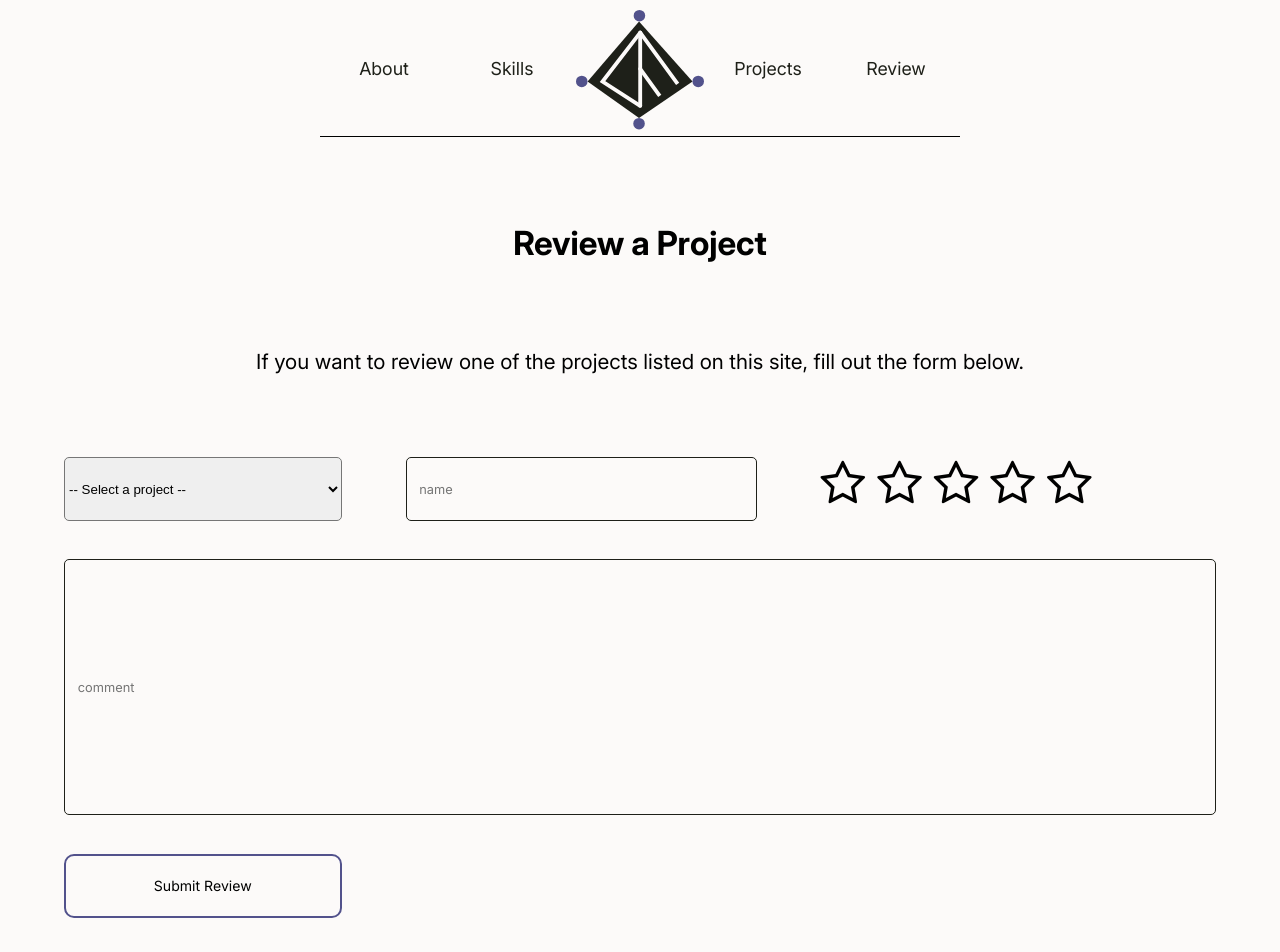
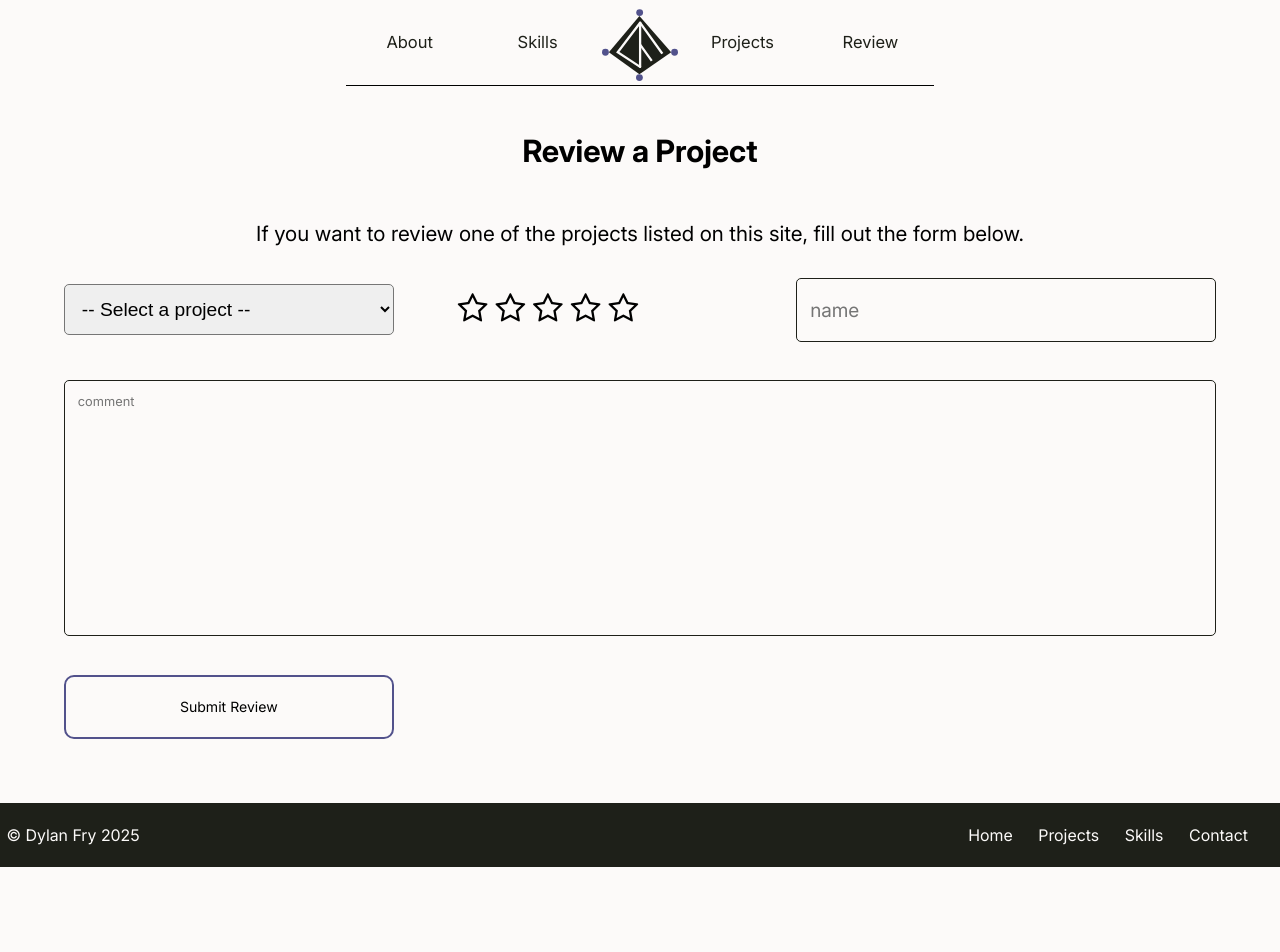
Before and after one commit to Heavy-Horn/Personal-Portfolio, a website with bundled scripts: page pages/review.html in a window 1280 px wide. Shown: the top 952 px of the page. After the commit the page ends 867 px from the top, so only its background shows below. Built offline with nearby package versions, Linux system fonts and the light colour scheme.

Commit message:
Fixed some sizing issues

```diff
--- a/components/footer/footer.css
+++ b/components/footer/footer.css
@@ -1,17 +1,3 @@
-footer {
-    background-color: #1E2019;
-    width: 98%;
-    display: inline-flex;
-    padding: 1%;
-}
-
-footer p {
-    width: 100%;
-    font-family: inter;
-    color: #FCFAF9;
-    font-size: 1vw;
-}
-
 footer ul {
     margin: 0;
     display: inline-flex;
@@ -26,12 +12,6 @@ footer a {
     text-decoration: none;
 }
 
-footer li {
-    padding-right: 2vw;
-    font-family: inter;
-    font-size: 1vw;
-}
-
 body {
     margin: 0;
     min-height: 100vh;
@@ -39,3 +19,46 @@ body {
     display: flex;
     flex-direction: column;
 }
+
+@media(min-width: 1080px) {
+    footer p {
+        width: 100%;
+        font-family: inter;
+        color: #FCFAF9;
+        font-size: 1em;
+    }
+
+    footer li {
+        padding-right: 2vw;
+        font-family: inter;
+        font-size: 1em;
+    }
+
+    footer {
+        background-color: #1E2019;
+        display: inline-flex;
+        padding: 0.5%;
+    }
+}
+
+@media(max-width: 1080px) {
+    footer p {
+        width: 100%;
+        font-family: inter;
+        color: #FCFAF9;
+        font-size: 0.5em;
+    }
+
+    footer li {
+        padding-right: 2vw;
+        font-family: inter;
+        font-size: 0.5em;
+    }
+
+    footer {
+        background-color: #1E2019;
+        width: 98%;
+        display: inline-flex;
+        padding: 1%;
+    }
+}
--- a/components/header/header.css
+++ b/components/header/header.css
@@ -1,11 +1,5 @@
 .navigation {
     align-self: center;;
-}
-
-.logo {
-    width: 10vw;
-    height: 10vw;
-    padding-top: 1vh;
 }
 
 .navigation a:hover {
@@ -34,6 +28,11 @@
         font-size: 2vw;
         width: 10vw;
     }
+    .logo {
+        width: 10vw;
+        height: 10vw;
+        padding-top: 1vh;
+    }
 }
 
 @media (min-width: 1280px) {
@@ -42,6 +41,12 @@
         justify-content: center;
         width: 10vw;
         font-family: inter;
-        font-size: 1.4vw;
+        font-size: 1.3vw;
+    }
+
+    .logo {
+        width: 6vw;
+        height: 6vw;
+        padding-top: 1vh;
     }
 }
--- a/components/home/home.css
+++ b/components/home/home.css
@@ -7,6 +7,7 @@
         grid-template-rows: 7vw 7vw 30vw 10vw auto 10vw;
         flex-grow: 1;
     }
+
     .welcomemessage {
         grid-column: 4/5;
         grid-row: 2/3;
@@ -19,6 +20,7 @@
         grid-row: 3/4;
         font-family: inter;
         font-size: 1.6vw;
+        width: 45vw;
     }
 }
 
@@ -29,6 +31,7 @@
         display: grid;
         grid-template-columns: 10vw 20vw 7vw auto;
         grid-template-rows: 7vw 7vw 20vw 10vw auto 10vw;
+        flex-grow: 1;
     }
     .welcomemessage {
         grid-column: 4/5;
@@ -42,6 +45,7 @@
         grid-row: 3/4;
         font-family: inter;
         font-size: 1.6vw;
+        width: 45vw;
     }
 }
 
@@ -58,6 +62,7 @@
         grid-row: 3/4;
         font-family: inter;
         font-size: 1.2vw;
+        width: 45vw;
     }
 }
 
--- a/components/review/review.css
+++ b/components/review/review.css
@@ -1,12 +1,3 @@
-.wrapper {
-    margin-left: 5vw;
-    margin-right: 5vw;
-    display: grid;
-    grid-template-columns: auto;
-    grid-template-rows: 5vw 5vw 5vw 5vw 5vw auto 10vw;
-    flex-grow: 1;
-}
-
 #reviewForm {
     grid-column: 1/2;
     grid-row: 6/7;
@@ -34,6 +25,15 @@
 }
 
 @media(max-width: 1080px) {
+    .wrapper {
+        margin-left: 5vw;
+        margin-right: 5vw;
+        display: grid;
+        grid-template-columns: auto;
+        grid-template-rows: 5vw 5vw 5vw 5vw 5vw auto 10vw;
+        flex-grow: 1;
+    }
+
     .title {
         grid-column: 1/2;
         grid-row: 2/3;
@@ -62,7 +62,7 @@
     #name {
         background-color: #FCFAF9;
         border: 1px solid #1E2019;
-        grid-column: 3/4;
+        grid-column: 5/6;
         grid-row: 1/2;
         font-family: inter;
         font-size: 1em;
@@ -71,9 +71,10 @@
     }
 
     #rating {
-        grid-column: 5/6;
+        grid-column: 3/4;
         grid-row: 1/2;
         padding: 1vw;
+        align-self: center;
     }
 
     #projectSelector {
@@ -96,11 +97,20 @@
 }
 
 @media(min-width: 1080px) {
+    .wrapper {
+        margin-left: 5vw;
+        margin-right: 5vw;
+        display: grid;
+        grid-template-columns: auto;
+        grid-template-rows: 2vw 5vw 2vw 5vw 1vw auto 5vw;
+        flex-grow: 1;
+    }
+
     .title {
         grid-column: 1/2;
         grid-row: 2/3;
         font-family: inter;
-        font-size: 2.6vw;
+        font-size: 2.4vw;
         text-align: center;
     }
 
@@ -124,10 +134,10 @@
     #name {
         background-color: #FCFAF9;
         border: 1px solid #1E2019;
-        grid-column: 3/4;
+        grid-column: 5/6;
         grid-row: 1/2;
         font-family: inter;
-        font-size: 1vw;
+        font-size: 1.2em;
         padding: 1vw;
         border-radius: 5px;
     }
@@ -136,12 +146,17 @@
         grid-column: 1/2;
         grid-row: 1/2;
         border-radius: 5px;
+        height: fit-content;
+        align-self: center;
+        font-size: 1.2em;
+        padding: 1vw;
     }
 
     #rating {
-        grid-column: 5/6;
+        grid-column: 3/4;
         grid-row: 1/2;
-        font-size: 3em;
+        font-size: 2em;
+        align-self: center;
     }
 
     #message {
@@ -154,6 +169,8 @@
         padding: 1vw;
         resize: none;
         border-radius: 5px;
+        padding: 1vw;
+
     }
 }
 
--- a/components/skills/skills.css
+++ b/components/skills/skills.css
@@ -25,30 +25,12 @@
     border-radius: 5px;
 }
 
-.topbioseperater {
-    grid-column: 2/7;
-    grid-row: 5/6;
-    width: 100%;
-    height: 20%;
-    background-color: #1E2019;
-    border: none;
-}
-
-.imageskillseperater {
-    grid-column: 4/5;
-    grid-row: 1/5;
-    width: 20%;
-    height: 100%;
-    background-color: #1E2019;
-    border: none;
-}
-
 @media(min-width: 1080px) {
     .title {
         grid-column: 1/2;
         grid-row: 1/2;
         font-family: inter;
-        font-size: 1.7vw;
+        font-size: 2.5em;
         padding-left: 2vw;
         color: #FCFAF9;
     }
@@ -58,7 +40,7 @@
         grid-row: 1/2;
         padding-left: 6vw;
         font-family: inter;
-        font-size: 1.3vw;
+        font-size: 1.3em;
         color: #FCFAF9;
     }
 
@@ -66,11 +48,12 @@
         grid-column: 2/7;
         grid-row: 6/8;
         font-family: inter;
-        font-size: 1.2vw;
-        padding: 2vw;
+        font-size: 1.2em;
+        padding: 3vw;
         background-color: #52528C;
         border-radius: 5px;
         color: #FCFAF9;
+        height: fit-content;
     }
 }
 
@@ -79,7 +62,7 @@
         grid-column: 1/2;
         grid-row: 1/2;
         font-family: inter;
-        font-size: 2.4vw;
+        font-size: 1.5em;
         padding-left: 2vw;
         color: #FCFAF9;
     }
@@ -97,11 +80,12 @@
         grid-column: 2/7;
         grid-row: 6/8;
         font-family: inter;
-        font-size: 1.7vw;
-        padding: 2vw;
+        font-size: 1em;
+        padding: 3vw;
         background-color: #52528C;
         border-radius: 5px;
         color: #FCFAF9;
+        height: fit-content;
     }
 }
 
--- a/pages/review.html
+++ b/pages/review.html
@@ -40,7 +40,7 @@
                 <i class="fa fa-star-o" id="4Stars"></i>
                 <i class="fa fa-star-o" id="5Stars"></i>
             </div>
-            <input type="text" id="message" placeholder="comment">
+            <textarea id="message" placeholder="comment"></textarea>
             <button id="submitForm">Submit Review</button>
         </div>
     </div>
```
